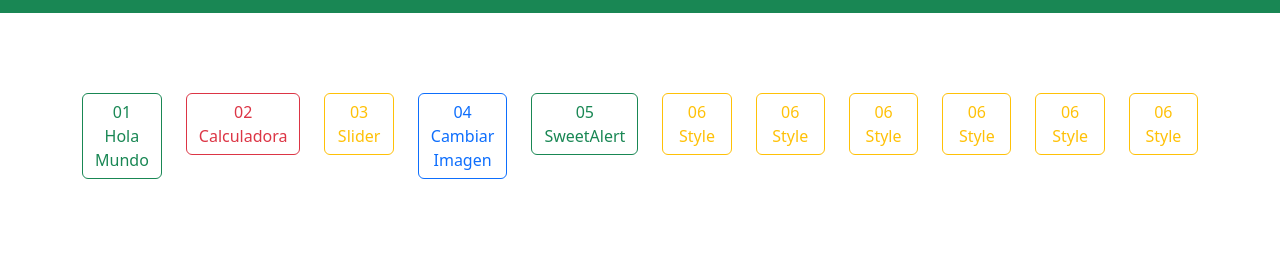
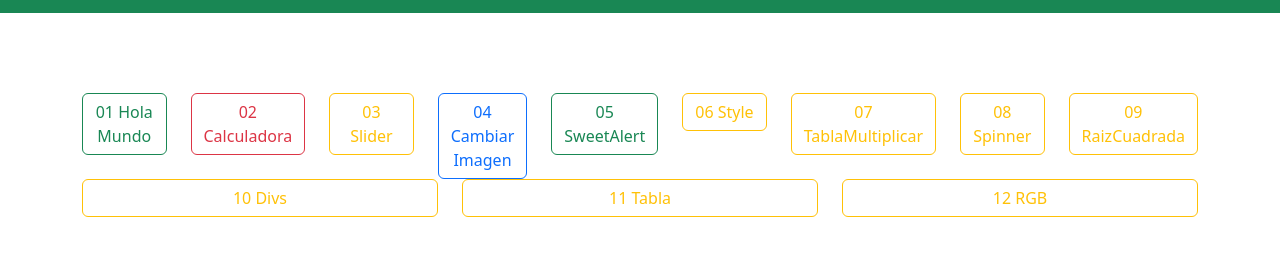
Before and after one commit to ViridianaLeal/PracticasJHC, a plain HTML site: page index.html in a window 1280 px wide. Shown: the part 70-326 px from the top of the page. Drawn offline with Linux system fonts and the light colour scheme.

Commit message:
aaaaaaaaaa

```diff
--- a/index.html
+++ b/index.html
@@ -39,19 +39,22 @@
         <a href="/06 Style/index.html" class="btn btn-outline-warning d-block">06 Style</a>
       </div>
       <div class="col">
-        <a href="/07 Style/index.html" class="btn btn-outline-warning d-block">06 Style</a>
+        <a href="/07 TablaMultiplicar/index.html" class="btn btn-outline-warning d-block">07 TablaMultiplicar</a>
       </div>
       <div class="col">
-        <a href="/08 Style/index.html" class="btn btn-outline-warning d-block">06 Style</a>
+        <a href="/08 Spinner/index.html" class="btn btn-outline-warning d-block">08 Spinner</a>
       </div>
       <div class="col">
-        <a href="/06 Style/index.html" class="btn btn-outline-warning d-block">06 Style</a>
+        <a href="/09 RaizCuadrada/index.html" class="btn btn-outline-warning d-block">09 RaizCuadrada</a>
       </div>
       <div class="col">
-        <a href="/06 Style/index.html" class="btn btn-outline-warning d-block">06 Style</a>
+        <a href="/10 Divs/index.html" class="btn btn-outline-warning d-block">10 Divs</a>
       </div>
       <div class="col">
-        <a href="/06 Style/index.html" class="btn btn-outline-warning d-block">06 Style</a>
+        <a href="/11 Tabla/index.html" class="btn btn-outline-warning d-block">11 Tabla</a>
+      </div>
+      <div class="col">
+        <a href="/12 RGB/index.html" class="btn btn-outline-warning d-block">12 RGB</a>
       </div>
     </div>
   </div>
```
Also changed, not shown: 12 RGB/index.html (+1 -1 lines), 07 TablaMultiplicar/app.js (added), 07 TablaMultiplicar/estilo.css (added), 07 TablaMultiplicar/index.html (added), 08 Spinner/app.js (added), 08 Spinner/estilo.css (added), 08 Spinner/index.html (added), 09 RaizCuadrada/app.js (added), 09 RaizCuadrada/estilo.css (added), 09 RaizCuadrada/index.html (added), 10 Divs/app.js (added), 10 Divs/estilo.css (added), 10 Divs/index.html (added), 11 Tabla/app.js (added), 2 more files.
